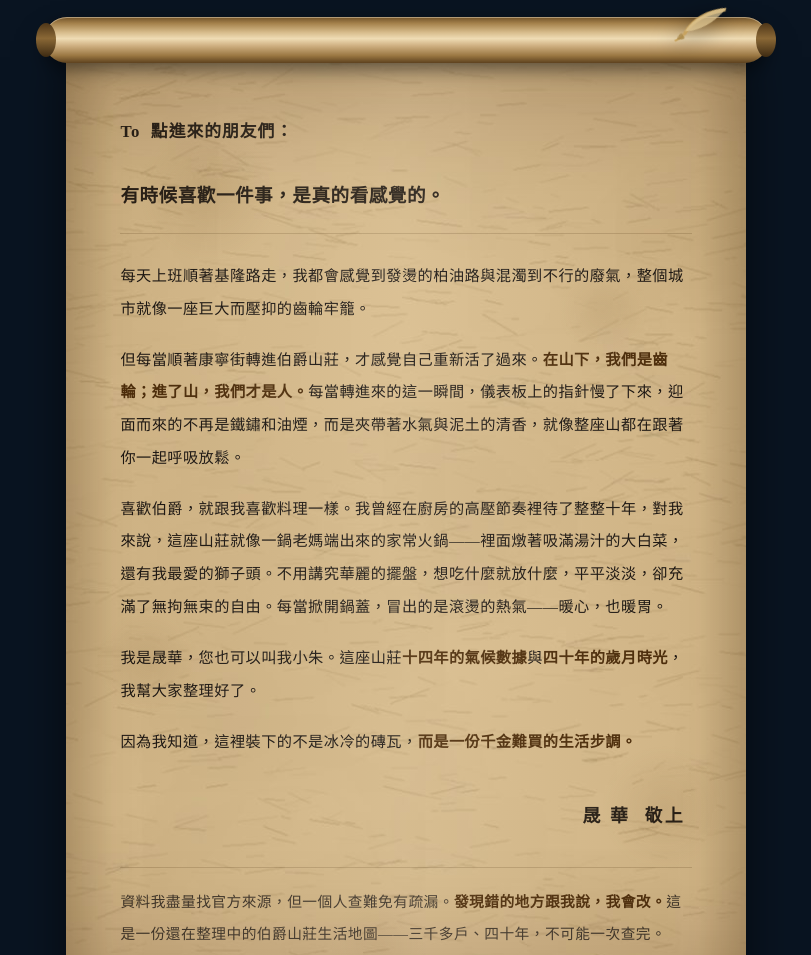
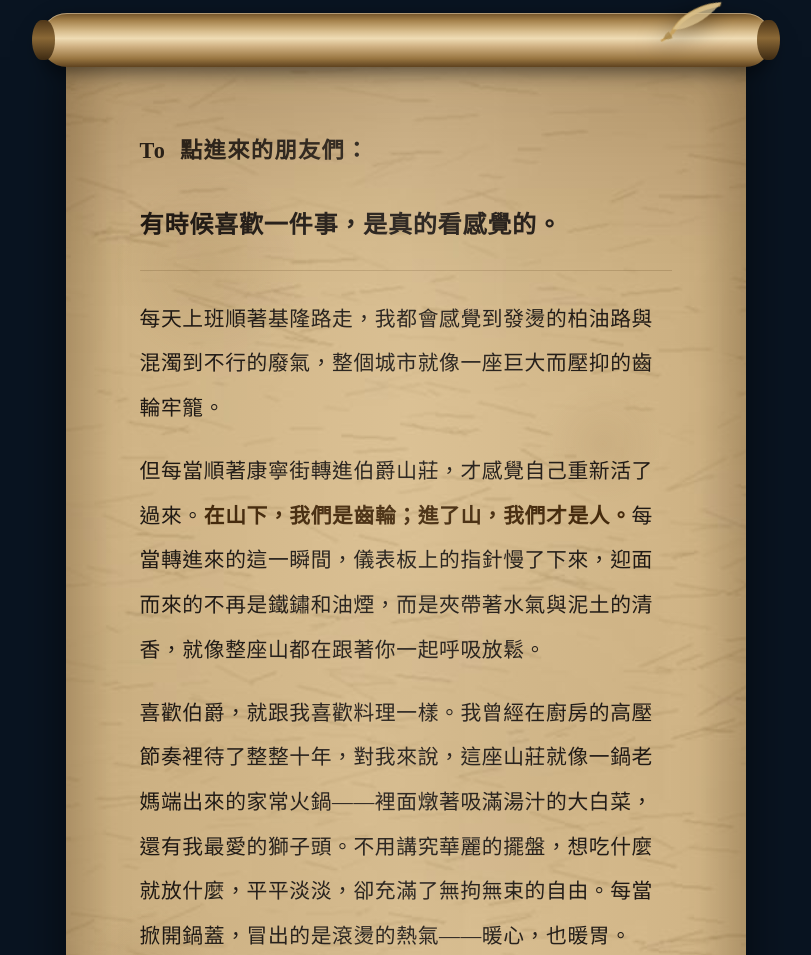
Before and after one commit to Ethan0947/bojue-estate, a plain HTML site: page index.html in a window 1280 px wide. Shown: the part 1797-2752 px from the top of the page, without its empty margins (234-1045 px from the left). Drawn offline with nearby package versions, Linux system fonts and the light colour scheme.

Commit message:
Add files via upload

```diff
--- a/index.html
+++ b/index.html
@@ -605,8 +605,9 @@ gap:30px;
 #why .parchment{
   position:relative;
   margin:2.8rem auto 2.4rem;
-  max-width:760px;
-  padding:4.2rem 3.4rem 3.4rem;
+  max-width:940px;
+  padding:5rem 4.6rem 4rem;
+  font-size:1.16em;
   background:
     radial-gradient(circle at 21% 15%, rgba(112,78,34,.13), transparent 7%),
     radial-gradient(circle at 79% 27%, rgba(112,78,34,.09), transparent 5%),
@@ -629,18 +630,18 @@ gap:30px;
 }
 /* 上下捲軸 */
 #why .roll{
-  position:absolute;left:-22px;right:-22px;height:46px;
+  position:absolute;left:-26px;right:-26px;height:54px;
   background:linear-gradient(180deg,
     #6f5027 0%, #a5824c 14%, #d8bd8d 34%, #efdcb4 47%,
     #d0b183 62%, #9a7742 84%, #5e421f 100%);
-  border-radius:23px/50%;
+  border-radius:27px/50%;
   box-shadow:0 6px 18px rgba(0,0,0,.5), inset 0 1px 0 rgba(255,240,208,.45);
 }
-#why .roll.top{top:-30px}
-#why .roll.bot{bottom:-30px}
+#why .roll.top{top:-34px}
+#why .roll.bot{bottom:-34px}
 /* 捲軸兩端的軸心 */
 #why .roll::before,#why .roll::after{
-  content:"";position:absolute;top:6px;width:20px;height:34px;border-radius:10px/50%;
+  content:"";position:absolute;top:7px;width:23px;height:40px;border-radius:10px/50%;
   background:linear-gradient(180deg,#4e3618,#8a6836 45%,#3d2a12);
 }
 #why .roll::before{left:-8px}
@@ -650,43 +651,46 @@ gap:30px;
 #why .parchment p{
   color:#181310;
   font-family:var(--serif);
+  font-size:1.12em;
+  font-weight:500;
   line-height:2.15;
   letter-spacing:.03em;
 }
 #why .parchment .lead-in{
-  color:#241c14;font-size:1.16em;font-weight:600;
+  color:#1a1410;font-size:1.3em;font-weight:700;font-weight:600;
   border-bottom:1px solid rgba(90,63,28,.22);
   padding-bottom:1.1rem;margin-bottom:1.6rem;
 }
-#why .parchment b{color:#4a2a08;font-weight:800}
+#why .parchment b{color:#3d2205;font-weight:800}
 #why .parchment > p:last-child{
   border-top:1px solid rgba(90,63,28,.22)!important;
-  color:#3b3126!important;opacity:1!important;
+  color:#2e2418!important;opacity:1!important;
+  font-size:1.02em!important;
 }
 #why .parchment .salute{
-  font-family:var(--serif);font-size:1.05em;font-weight:700;
+  font-family:var(--serif);font-size:1.2em;font-weight:700;
   color:#241c14;letter-spacing:.06em;margin-bottom:1.6rem;
 }
 #why .parchment .sign{
-  text-align:right;font-family:var(--serif);font-size:1.12em;font-weight:700;
+  text-align:right;font-family:var(--serif);font-size:1.2em;font-weight:700;
   color:#241c14;letter-spacing:.14em;
   margin-top:2.4rem;padding-right:.4rem;
 }
 #why .quill{
-  position:absolute;top:-52px;right:14px;width:58px;height:58px;
+  position:absolute;top:-60px;right:18px;width:68px;height:68px;
   transform:rotate(16deg);
   filter:drop-shadow(0 5px 12px rgba(0,0,0,.6));z-index:3;
 }
 @media(max-width:640px){
-  #why .parchment{padding:3rem 1.6rem 2.6rem;margin-left:6px;margin-right:6px}
+  #why .parchment{padding:3.2rem 1.7rem 2.6rem;margin-left:6px;margin-right:6px;font-size:1.08em}
   #why .roll{left:-10px;right:-10px;height:34px}
   #why .roll.top{top:-22px} #why .roll.bot{bottom:-22px}
   #why .parchment .salute{
-  font-family:var(--serif);font-size:1.05em;font-weight:700;
+  font-family:var(--serif);font-size:1.2em;font-weight:700;
   color:#241c14;letter-spacing:.06em;margin-bottom:1.6rem;
 }
 #why .parchment .sign{
-  text-align:right;font-family:var(--serif);font-size:1.12em;font-weight:700;
+  text-align:right;font-family:var(--serif);font-size:1.2em;font-weight:700;
   color:#241c14;letter-spacing:.14em;
   margin-top:2.4rem;padding-right:.4rem;
 }
```
